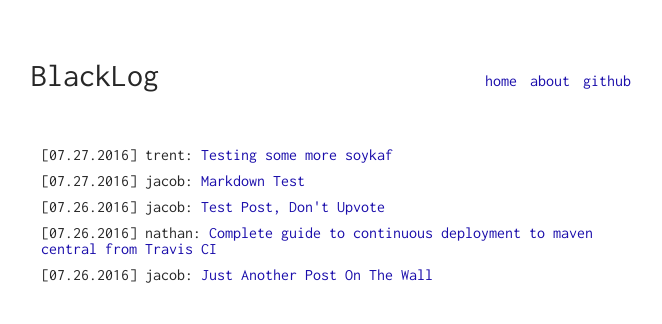
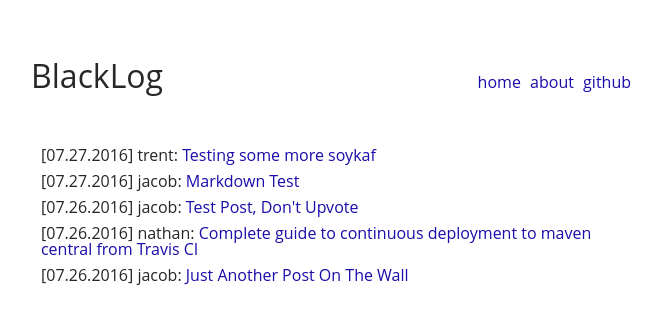
Before and after one commit to blackdoor/blog, a Jekyll site: the page built from index.html, in a window 1280 px wide. Shown: the top 324 px of the page, without its empty margins (309-971 px from the left). Built offline with Jekyll 4.4.1, drawn with Linux system fonts in a browser that asks for light colours.

Commit message:
interim commit

```diff
--- a/Gemfile
+++ b/Gemfile
@@ -1,4 +1,5 @@
 source 'https://rubygems.org'
 gem 'jekyll'
 gem 'jekyll-sitemap'
-gem 'wdm', '~> 0.1.0' if Gem.win_platform?
+#gem 'wdm', '~> 0.1.0' if Gem.win_platform?
+gem 'scss_lint', require: false
--- a/assets/css/main.scss
+++ b/assets/css/main.scss
@@ -7,7 +7,7 @@
 body {
     color: $color-black;
     background: $color-white;
-    font-family: 'Inconsolata', ;
+    font-family: 'Open Sans', ;
     font-size: 100%;
     font-weight: 400;
 }
```
